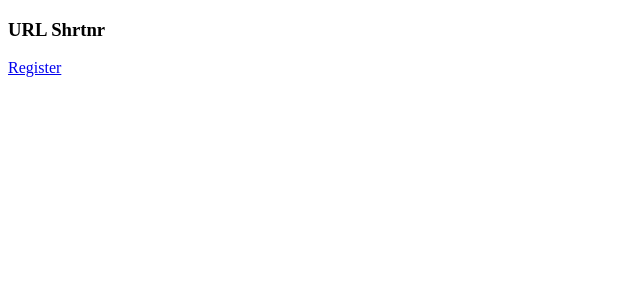
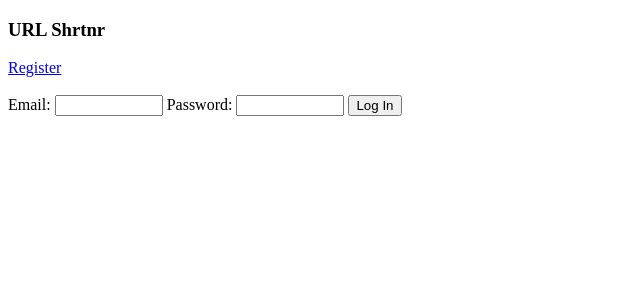
Before and after one commit to potatowave/url-shortener, a Node server app: page /urls in a window 1280 px wide. Shown: the top 300 px of the page, without its empty margins (0-640 px from the left). Run offline with Node 20, Linux system fonts and the light colour scheme.

Commit message:
Updated user log in system.

```diff
--- a/views/partials/_header.ejs
+++ b/views/partials/_header.ejs
@@ -1,14 +1,27 @@
 <h3 href="../urls/">URL Shrtnr</h3>
 
-<%= [userid].email %>
 
 <% if (userid) { %>
-  Hello, <%= userid %>.  <a href="/urls/new/">Create New URL</a> or
+  Home - New URL<br>
+  Hello, <%= users[userid].email %>.  <a href="/urls/new/">Create New URL</a> or
   <form action="/urls/logout" method="POST" style="display: inline;">
   <input type="submit" value="Logout">
+
 </form>
+
 <% } else { %>
 
 <a href="/urls/register">Register</a><br><br>
 
+    <form action="/urls/login" method="POST" style="">
+      <label for="User">Email:</label>
+      <input id="user" type="user" name="user" placeholder="" style="width: 100px">
+      <label for="password">Password:</label>
+      <input id="password" type="password" name="password" placeholder="" style="width: 100px">
+      <input type="submit" value="Log In">
+    </form>
+  </body>
+</html>
+
+
 <% } %>
--- a/views/urls_index.ejs
+++ b/views/urls_index.ejs
@@ -23,7 +23,7 @@
 
       <%  } %>
 
-      </li>
+      </ul>
 
       <% }) %>
 
--- /dev/null
+++ b/views/urls_long.ejs
@@ -0,0 +1 @@
+urls_long.ejs
```
